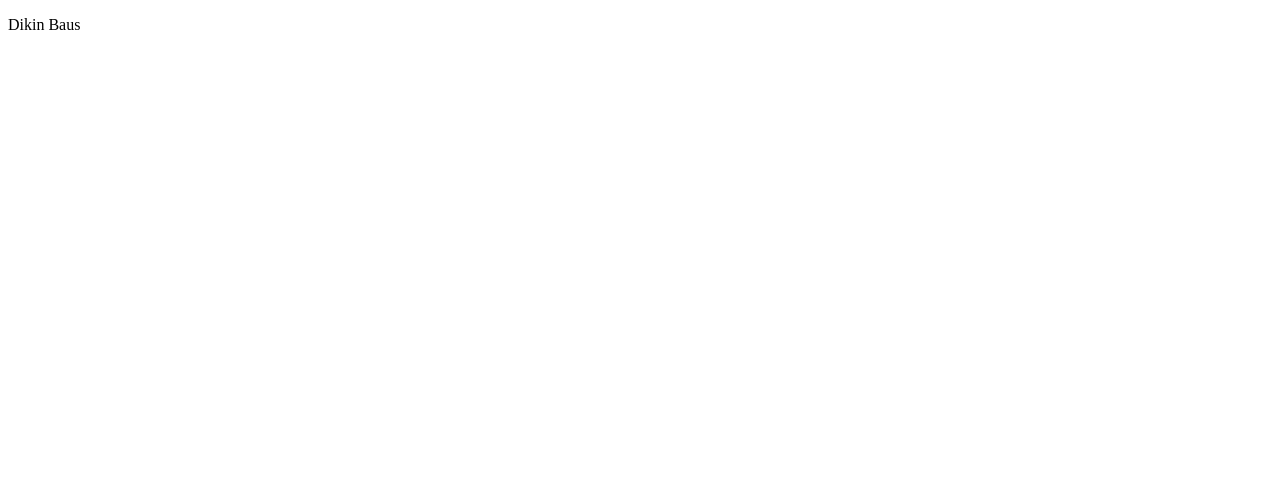
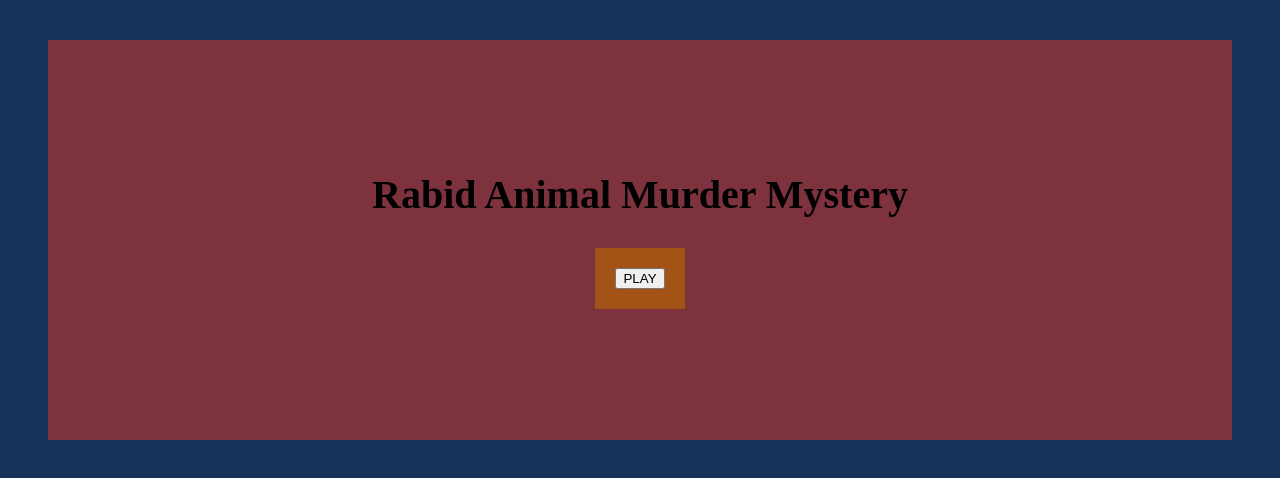
Before and after one commit to sorayaboza/RAMMDev, a plain HTML site: page index.html in a window 1280 px wide. Drawn offline with Linux system fonts and the light colour scheme.

Commit message:
basic play page

```diff
--- a/index.html
+++ b/index.html
@@ -4,9 +4,16 @@
     <meta charset="UTF-8">
     <meta http-equiv="X-UA-Compatible" content="IE=edge">
     <meta name="viewport" content="width=device-width, initial-scale=1.0">
+    <link rel="stylesheet" type="text/css" href="styles.css" />
     <title>Document</title>
 </head>
 <body>
-    <p> Dikin Baus </p>
+    <div class="menu-container">
+        <div class="game-title">Rabid Animal Murder Mystery</div>
+        <div class="play-container">
+            <button id="play-button">PLAY</button>
+        </div>
+    </div>
 </body>
+<script src="script.js"></script>
 </html>
--- a/styles.css
+++ b/styles.css
@@ -0,0 +1,23 @@
+body {
+    background: rgb(24, 51, 91);
+}
+
+.menu-container {
+    background: rgb(125, 50, 62);
+    flex-direction: column;
+    font-size: 40px;
+    font-weight: bold;
+    height: 50vh;
+    display: flex;
+    align-items: center;
+    justify-content: center;
+    margin: 40px;
+    gap: 30px;
+}
+.play-container  {
+    display: flex;
+    padding: 20px;
+    background: rgb(163, 83, 22);
+    align-items: center;
+    justify-content: center;
+}
```
